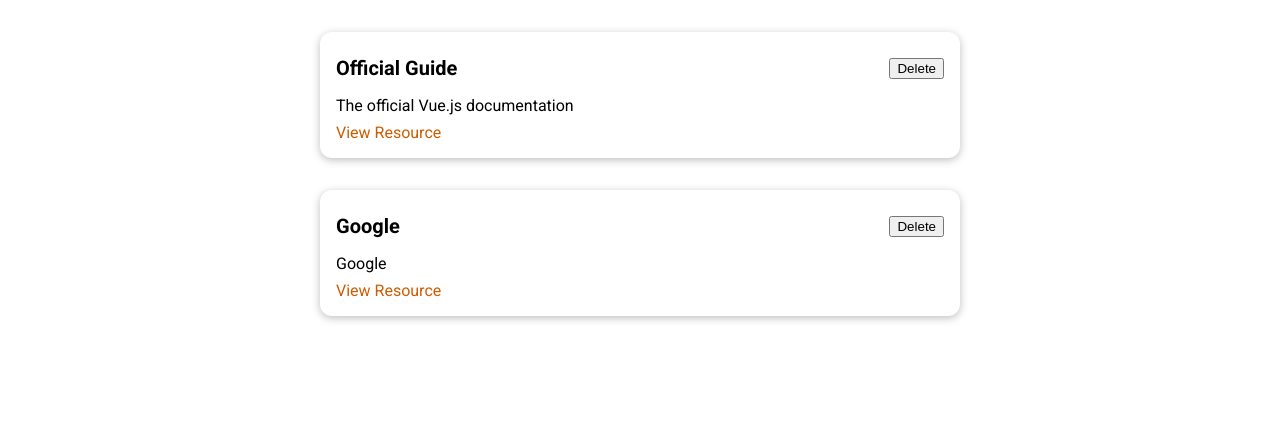
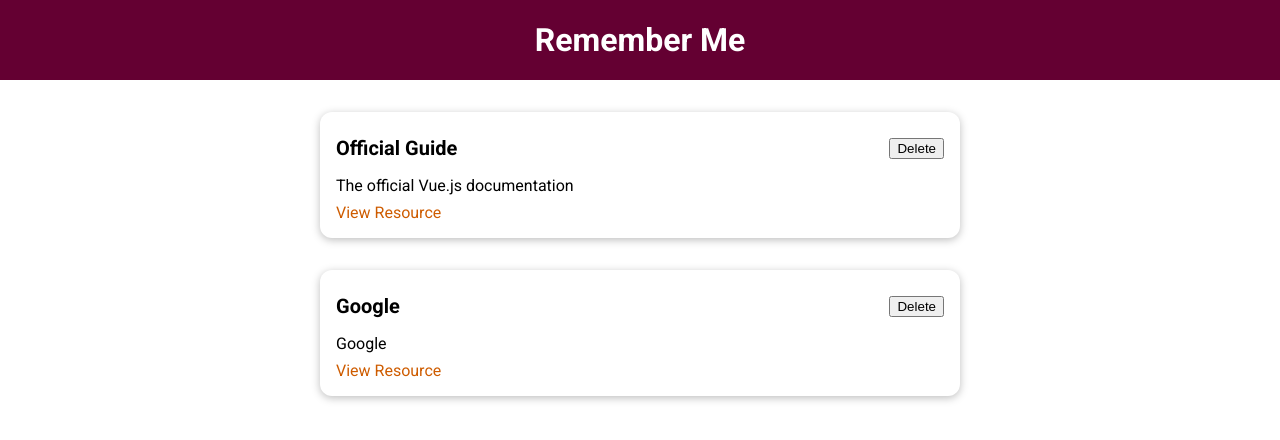
Before and after one commit to romanlesnoy/learning-resources-vue, a Vue app: page / in a window 1280 px wide. Shown: the top 440 px of the page. Built offline with nearby package versions, Linux system fonts and the light colour scheme.

Commit message:
Add TheHeader.vue component

```diff
--- a/src/App.vue
+++ b/src/App.vue
@@ -1,12 +1,15 @@
 <template>
+    <the-header title="Remember Me"></the-header>
     <stored-resources :resources="storedResources" />
 </template>
 
 <script>
 import StoredResources from './components/learning-resources/StoredResources.vue';
+import TheHeader from './components/layouts/TheHeader.vue'
 export default {
     components: {
         StoredResources,
+        TheHeader
     },
     data() {
         return {
--- /dev/null
+++ b/src/components/layouts/TheHeader.vue
@@ -0,0 +1,27 @@
+<template>
+    <header>
+        <h1>{{ title }}</h1>
+    </header>
+</template>
+
+<script>
+export default {
+    props: ['title'],
+};
+</script>
+
+<style scoped>
+header {
+    width: 100%;
+    height: 5rem;
+    background-color: #640032;
+    display: flex;
+    justify-content: center;
+    align-items: center;
+}
+
+header h1 {
+    color: white;
+    margin: 0;
+}
+</style>
```
